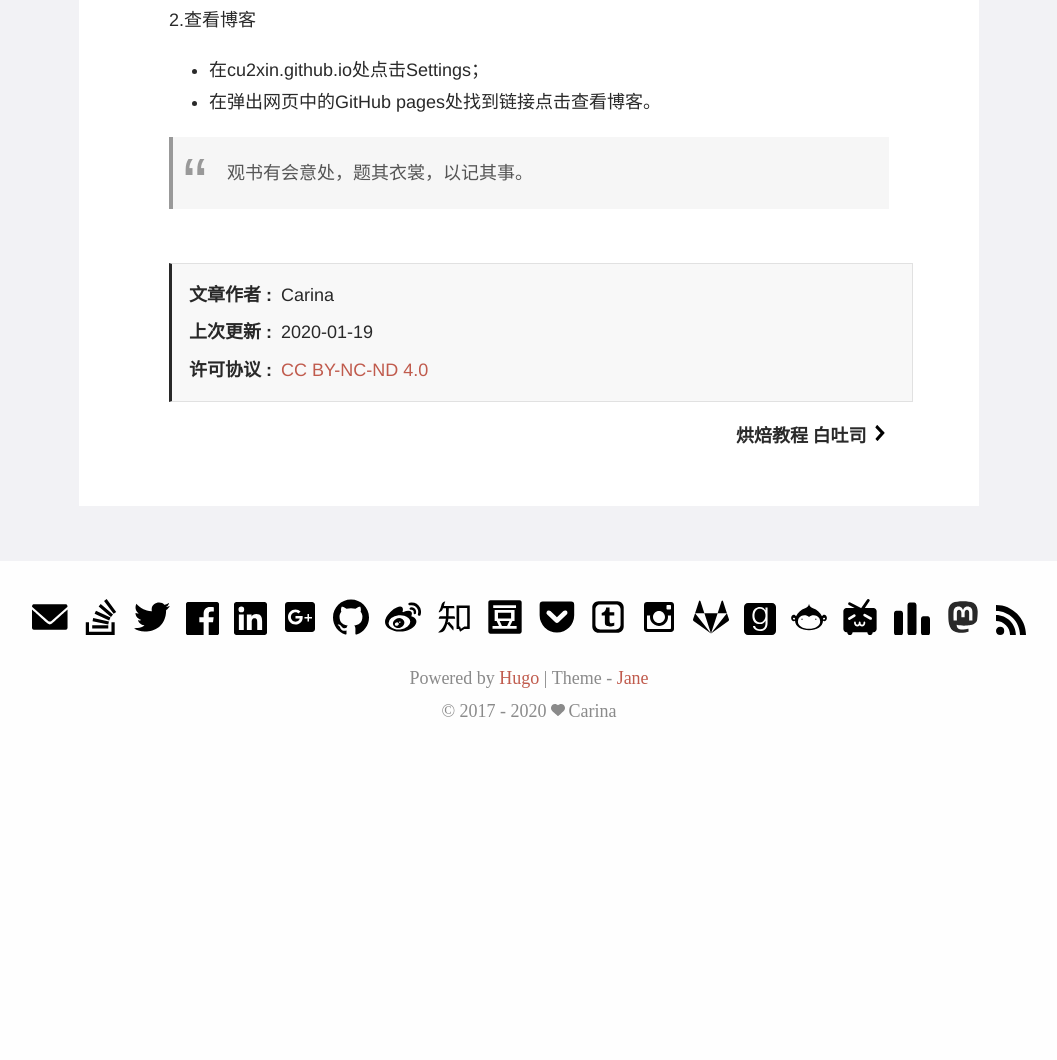
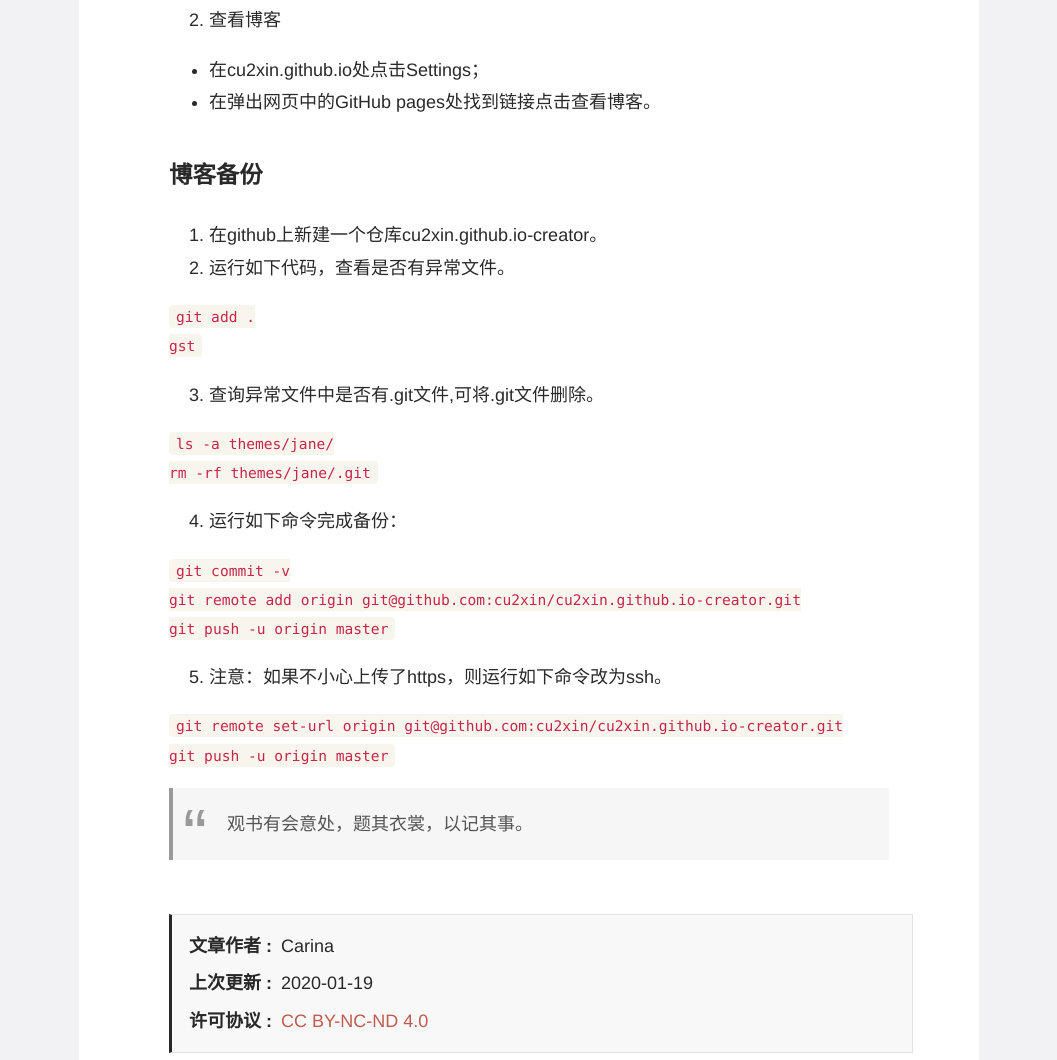
Before and after one commit to cu2xin/cu2xin.github.io, a plain HTML site: page post/如何用hugo搭建个人博客/index.html in a window 1280 px wide. Shown: the part 3116-4176 px from the top of the page, without its empty margins (111-1168 px from the left). Before the commit the page ends 3853 px from the top, so only its background shows below. Drawn offline with Linux system fonts and the light colour scheme.

Commit message:
更新第三篇博客

```diff
--- a/post/如何用hugo搭建个人博客/index.html
+++ b/post/如何用hugo搭建个人博客/index.html
@@ -69,7 +69,7 @@
 <meta itemprop="description" content="前端学习 如何用hugo搭建个人博客 一、安装Hugo Mac安装方式 brew install hugo hugo version Windows安装方式 去Hugo releases页面下载hugo_">
 <meta itemprop="datePublished" content="2020-01-19T21:49:12&#43;08:00" />
 <meta itemprop="dateModified" content="2020-01-19T21:49:12&#43;08:00" />
-<meta itemprop="wordCount" content="978">
+<meta itemprop="wordCount" content="1138">
 
 
 
@@ -348,6 +348,7 @@
         <li><a href="#一安装hugo">一、安装Hugo</a></li>
         <li><a href="#二搭建博客">二、搭建博客</a></li>
         <li><a href="#博客上传在github">博客上传在GitHub</a></li>
+        <li><a href="#博客备份">博客备份</a></li>
       </ul>
     </li>
   </ul>
@@ -450,12 +451,37 @@ git add .
 git commit -v
 git remote add origin git@github.com:cu2xin/cu2xin.github.io.git
 git push -u origin master
-</code></pre><p>2.查看博客</p>
+</code></pre><ol start="2">
+<li>查看博客</li>
+</ol>
 <ul>
 <li>在cu2xin.github.io处点击Settings；</li>
 <li>在弹出网页中的GitHub pages处找到链接点击查看博客。</li>
 </ul>
-<blockquote>
+<h3 id="博客备份">博客备份</h3>
+<ol>
+<li>在github上新建一个仓库cu2xin.github.io-creator。</li>
+<li>运行如下代码，查看是否有异常文件。</li>
+</ol>
+<pre><code>git add .
+gst
+</code></pre><ol start="3">
+<li>查询异常文件中是否有.git文件,可将.git文件删除。</li>
+</ol>
+<pre><code>ls -a themes/jane/
+rm -rf themes/jane/.git
+</code></pre><ol start="4">
+<li>运行如下命令完成备份：</li>
+</ol>
+<pre><code>git commit -v
+git remote add origin git@github.com:cu2xin/cu2xin.github.io-creator.git
+git push -u origin master
+</code></pre><ol start="5">
+<li>注意：如果不小心上传了https，则运行如下命令改为ssh。</li>
+</ol>
+<pre><code>git remote set-url origin git@github.com:cu2xin/cu2xin.github.io-creator.git
+git push -u origin master
+</code></pre><blockquote>
 <p>观书有会意处，题其衣裳，以记其事。</p>
 </blockquote>
 
```
Also changed, not shown: index.xml (+27 -2 lines).
